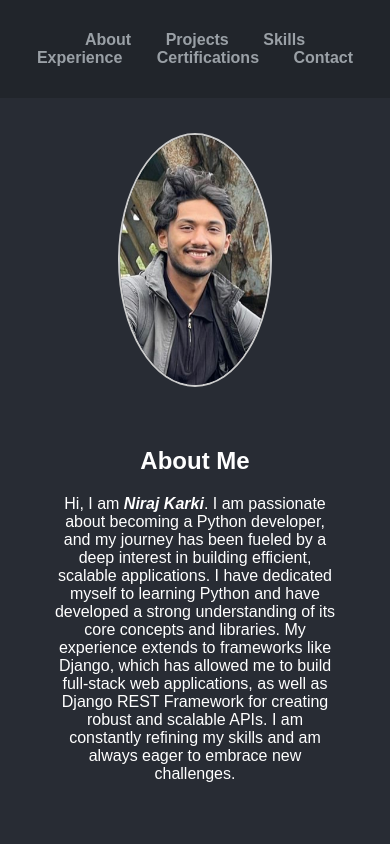
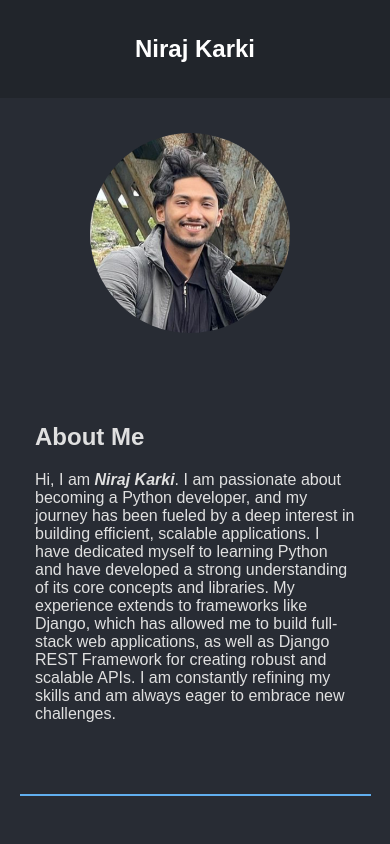
Before and after one commit to Niraj-commits/Portfolio-Website, a plain HTML site: page index.html in a window 390 px wide. Shown: the top 844 px of the page. Drawn offline with Linux system fonts and the light colour scheme.

Commit message:
Fixed the image

```diff
--- a/index.html
+++ b/index.html
@@ -9,14 +9,7 @@
 <body>
     <header>
         <nav>
-                <ul>
-                    <li><a href="#about">About</a></li>
-                    <li><a href="#projects">Projects</a></li>
-                    <li><a href="#skills">Skills</a></li>
-                    <li><a href="#experience">Experience</a></li>
-                    <li><a href="#certification">Certifications</a></li>
-                    <li><a href="#contact">Contact</a></li>
-                </ul>
+            <h1>Niraj Karki</h1>
         </nav>
 
     </header>
@@ -30,9 +23,7 @@
                 <h2>About Me</h2>
                 <p>Hi, I am <strong><i>Niraj Karki</i></strong>. I am passionate about becoming a Python developer, and my journey has been fueled by a deep interest in building efficient, scalable applications. I have dedicated myself to learning Python and have developed a strong understanding of its core concepts and libraries. My experience extends to frameworks like Django, which has allowed me to build full-stack web applications, as well as Django REST Framework for creating robust and scalable APIs. I am constantly refining my skills and am always eager to embrace new challenges.</p>
             </div>
-
         </div>
-
     </section>
     <div class="hr-container">
         <hr>
--- a/styles.css
+++ b/styles.css
@@ -39,55 +39,29 @@ section {
     padding: 15px;
 }
 .about-content {
-    display: flex;
-    justify-content: center;
-    align-items: center;
-    gap: 40px;
-    padding: 40px;
-    flex-wrap: wrap;
+    display: flex; /* Enables flexbox layout */
+    align-items: center; /* Vertically centers content */
+    padding: 20px; /* Adds some padding around the content */
+}
+
+.about-image {
+    flex: 0.6; /* Image takes up 1 part of the available space */
+    margin-right: 20px;
+    padding-left: 10px;
+}
+
+.propic {
+        border-radius: 50%; /* Makes the image circular */
+        width: 200px; /* Set a fixed width */
+        height: 200px; /* Set a fixed height */
+        object-fit: cover;
 }
 
 .about-text {
-    color: #fff;
-    max-width: 60%;
+    flex: 2;
+    text-align: left;
 }
 
-.about-image {
-    width: 200px; /* Fixed width */
-    height: 200px; /* Fixed height */
-    overflow: hidden;
-    border-radius: 50%;
-    border: 2px solid #ccc;
-    display: flex;
-    justify-content: center;
-    align-items: center;
-}
-
-.propic {
-    width: 100%;
-    height: 100%;
-    display: block;
-    object-fit: cover;
-}
-
-@media (max-width: 768px) {
-    .about-content {
-        flex-direction: column;
-        align-items: center;
-        gap: 20px;
-        padding: 20px;
-    }
-
-    .about-image {
-        width: 150px; /* Slightly smaller image */
-        height: 150px;
-        /* Remove flex: 1; this is the fix */
-    }
-
-    .about-text {
-        max-width: 90%;
-    }
-}
 
 .projects-container {
     display: flex;
```
